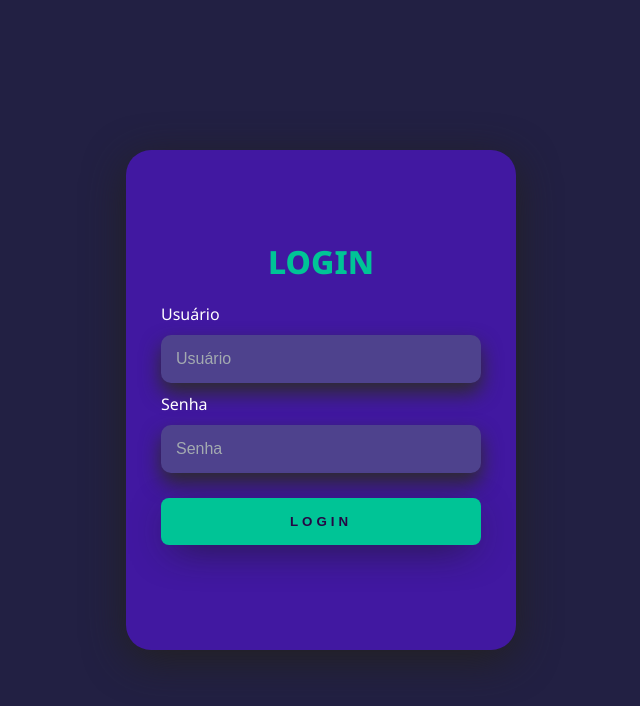
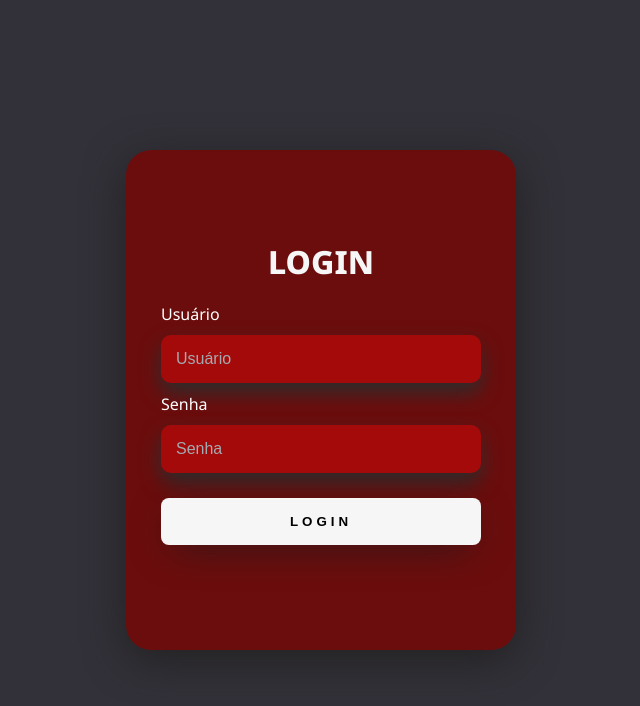
Before and after one commit to Lucasmenezes08/login, a plain HTML site: page index.html in a window 1280 px wide. Shown: the whole page, without its empty margins (319-959 px from the left). Drawn offline with Linux system fonts and the light colour scheme.

Commit message:
Alterar cores box

```diff
--- a/style.css
+++ b/style.css
@@ -9,7 +9,7 @@ body{
 form {
     width: 100vw;
     height: 100vh;
-    background-color:rgb(34, 32, 67);
+    background-color:rgb(50, 49, 57);
     display:flex;
     justify-content: center;
     align-items: center;
@@ -24,7 +24,7 @@ form {
     align-items: center;
     flex-direction: column;
     padding: 30px 35px;
-    background: rgb(65, 24, 161);
+    background: rgb(108, 13, 13);
     border-radius: 25px;
     box-shadow: 0px 10px 40px rgb(35, 33, 33) ;
 
@@ -33,7 +33,7 @@ form {
 .box-login > h1 {
     margin: 10px;
     font-weight: 800;
-    color:rgb(0, 196, 150)
+    color:rgb(246, 246, 246)
 }
 
 .caixatexto {
@@ -49,7 +49,7 @@ form {
     border: none;
     border-radius: 10px;
     padding: 15px;
-    background: rgb(78, 66, 141);
+    background: rgb(165, 10, 10);
     color:white;
     font-size: 12pt;
     box-shadow: 0px 10px 20px rgb(46, 44, 44) ;
@@ -88,8 +88,8 @@ form {
     text-transform: uppercase;
     font-weight: 800;
     letter-spacing: 4px;
-    color:rgb(38, 7, 68);
-    background: rgb(0, 196, 150);
+    color:rgb(0, 0, 0);
+    background: rgb(246, 246, 246);
     cursor: pointer;
     box-shadow: 0 10px 40px -12px rgb(27, 27, 27);
 
```
